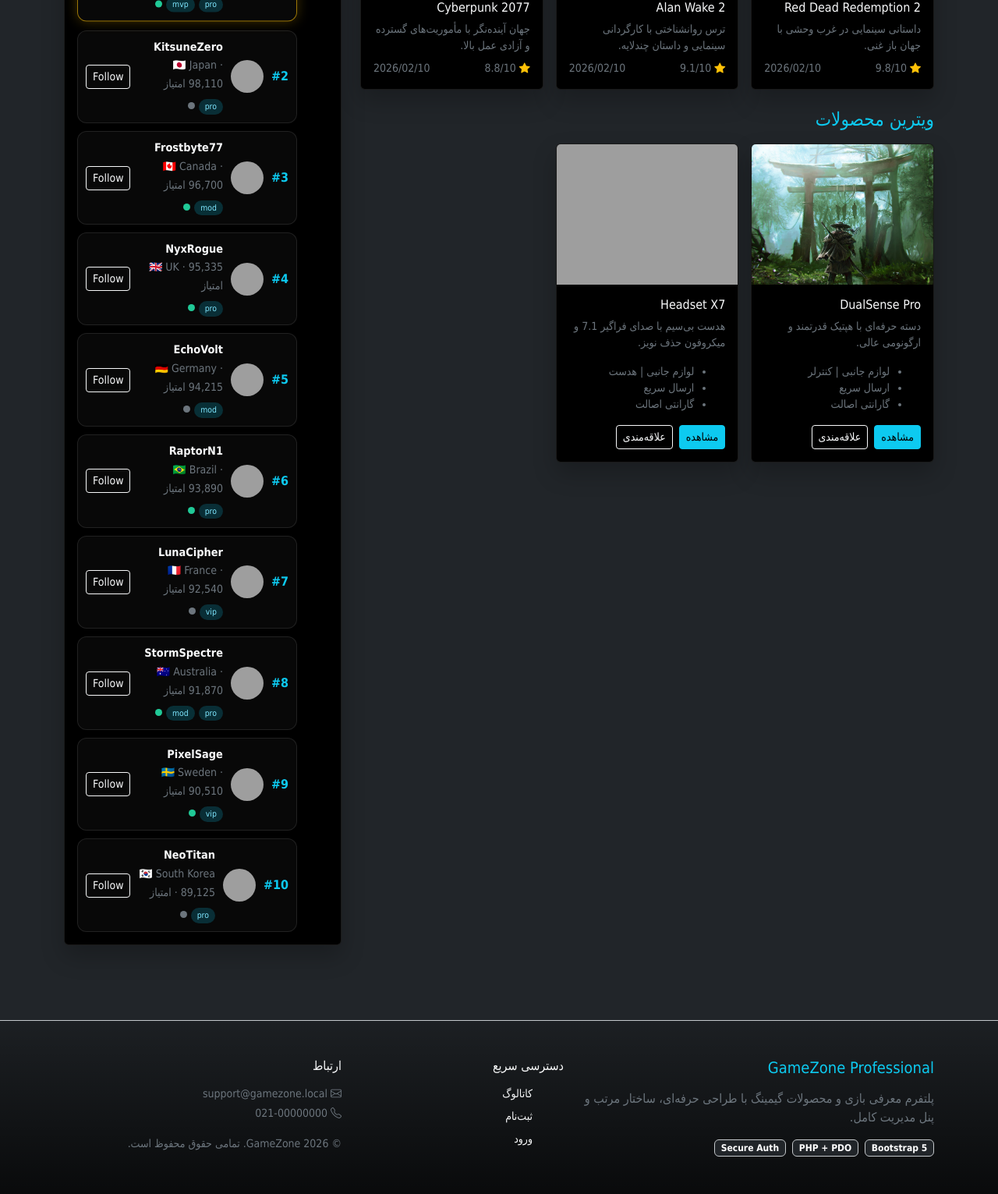
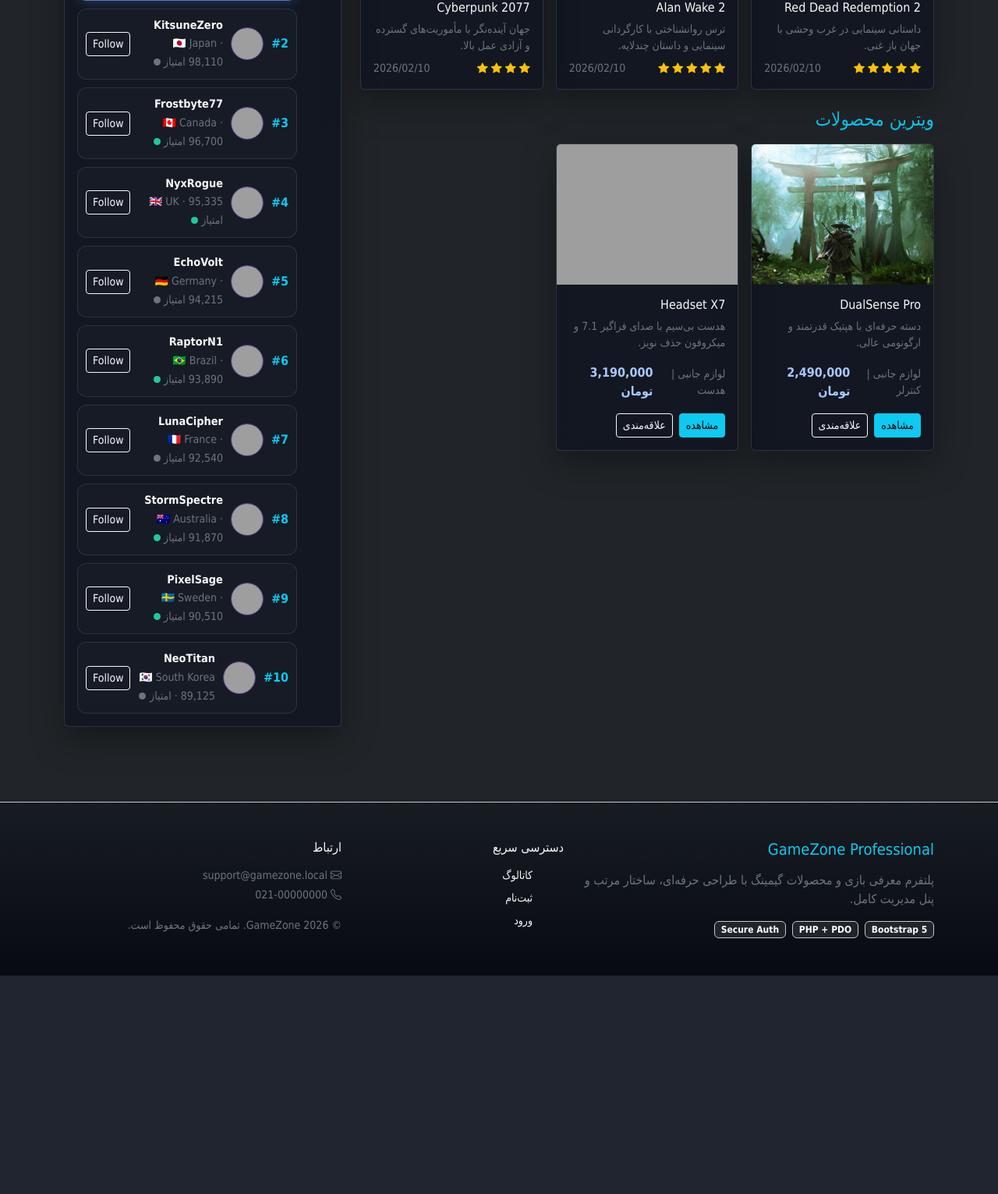
Before and after one commit to Abolfazl122222/game-zone-final, a PHP site: page / in a window 1280 px wide. Shown: the part 978-2509 px from the top of the page at 78% size. After the commit the page ends 2229 px from the top, so only its background shows below. Run offline with PHP 8.4, Linux system fonts and the light colour scheme; data comes from the database, SQL or seed files in the repository; grey boxes are pictures that could not be loaded.

Commit message:
Modernize homepage UI and build PHP-driven leaderboard

```diff
--- a/css/app.css
+++ b/css/app.css
@@ -1,38 +1,93 @@
+:root {
+  --bg-main: #070a14;
+  --bg-soft: #0d1324;
+  --neon: #5ea0ff;
+  --neon-strong: #8f5bff;
+  --text-soft: #9ea8c7;
+}
+
 body {
   font-family: "Vazirmatn", "Tahoma", sans-serif;
-  background: #0b0f19;
+  background:
+    radial-gradient(circle at 10% 10%, rgba(94, 160, 255, 0.14), transparent 28%),
+    radial-gradient(circle at 90% 0%, rgba(143, 91, 255, 0.15), transparent 32%),
+    var(--bg-main);
+  color: #e6edff;
 }
 
 .navbar {
-  background: rgba(0, 0, 0, 0.82) !important;
-  backdrop-filter: blur(8px);
+  background: rgba(5, 9, 18, 0.82) !important;
+  backdrop-filter: blur(12px);
+}
+
+.navbar-brand,
+.nav-link {
+  transition: color 0.2s ease, text-shadow 0.2s ease;
+}
+
+.nav-link:hover,
+.nav-link.active,
+.navbar-brand:hover {
+  color: #b8d7ff !important;
+  text-shadow: 0 0 12px rgba(94, 160, 255, 0.35);
+}
+
+.btn-icon {
+  width: 34px;
+  height: 34px;
+  border: 1px solid rgba(151, 172, 221, 0.28);
+  border-radius: 50%;
+  color: #d8e4ff;
+  display: grid;
+  place-items: center;
+  background: rgba(255, 255, 255, 0.03);
+}
+
+.btn-icon:hover {
+  color: #fff;
+  border-color: rgba(94, 160, 255, 0.7);
+  box-shadow: 0 0 12px rgba(94, 160, 255, 0.45);
 }
 
 .hero {
   min-height: 74vh;
   background:
-    radial-gradient(circle at 80% 20%, rgba(13, 202, 240, 0.18), transparent 35%),
-    radial-gradient(circle at 20% 80%, rgba(13, 110, 253, 0.2), transparent 40%),
+    radial-gradient(circle at 80% 20%, rgba(94, 160, 255, 0.2), transparent 35%),
+    radial-gradient(circle at 20% 80%, rgba(143, 91, 255, 0.2), transparent 40%),
     url('../images/galaxy-in-space.jpg') center/cover;
   border-bottom: 1px solid rgba(255, 255, 255, 0.08);
 }
 
-.glass-card {
-  background: rgba(0, 0, 0, 0.58);
-  border: 1px solid rgba(255, 255, 255, 0.12);
-  backdrop-filter: blur(10px);
-  box-shadow: 0 20px 45px rgba(0, 0, 0, 0.35);
+.glass-card,
+.panel-card {
+  background: rgba(10, 16, 30, 0.62) !important;
+  border: 1px solid rgba(151, 172, 221, 0.2);
+  backdrop-filter: blur(12px);
+  box-shadow: 0 16px 44px rgba(0, 0, 0, 0.35);
 }
 
 .hero-cover {
   max-height: 360px;
   width: 100%;
   object-fit: cover;
+  border: 1px solid rgba(143, 91, 255, 0.2);
 }
 
-.panel-card {
-  border: 1px solid rgba(255, 255, 255, 0.1);
-  box-shadow: 0 14px 30px rgba(0, 0, 0, 0.22);
+.article-card,
+.product-card,
+.stat-card,
+.leaderboard-item,
+.btn,
+.form-control {
+  transition: all 0.25s ease;
+}
+
+.article-card:hover,
+.product-card:hover,
+.leaderboard-item:hover {
+  transform: translateY(-4px);
+  border-color: rgba(94, 160, 255, 0.55);
+  box-shadow: 0 16px 32px rgba(31, 57, 129, 0.35);
 }
 
 .article-card img,
@@ -41,9 +96,13 @@
   object-fit: cover;
 }
 
+.product-price {
+  color: #a8c7ff;
+}
+
 .stat-card {
-  background: linear-gradient(135deg, rgba(13, 110, 253, .2), rgba(13, 202, 240, .1));
-  border: 1px solid rgba(255, 255, 255, 0.12);
+  background: linear-gradient(135deg, rgba(18, 31, 60, 0.8), rgba(20, 47, 94, 0.5));
+  border: 1px solid rgba(125, 155, 229, 0.25);
 }
 
 .leaderboard-list {
@@ -58,18 +117,12 @@
   display: flex;
   align-items: center;
   gap: 10px;
-  background: rgba(255, 255, 255, 0.03);
+  background: rgba(255, 255, 255, 0.02);
 }
 
 .leaderboard-item.top {
-  border-color: rgba(255, 193, 7, 0.6);
-  box-shadow: 0 0 16px rgba(255, 193, 7, 0.25);
-  animation: topPulse 1.8s ease-in-out infinite;
-}
-
-@keyframes topPulse {
-  0%, 100% { transform: translateY(0); }
-  50% { transform: translateY(-2px); }
+  border-color: rgba(94, 160, 255, 0.75);
+  box-shadow: 0 0 16px rgba(94, 160, 255, 0.28);
 }
 
 .leaderboard-avatar {
@@ -77,6 +130,7 @@
   height: 42px;
   border-radius: 50%;
   object-fit: cover;
+  border: 1px solid rgba(143, 91, 255, 0.55);
 }
 
 .leaderboard-meta {
@@ -92,28 +146,24 @@
   text-overflow: ellipsis;
 }
 
-.badge-chip {
-  display: inline-block;
-  font-size: 0.65rem;
-  border-radius: 999px;
-  padding: 2px 8px;
-  margin-inline-end: 5px;
-  background: rgba(13, 202, 240, 0.2);
-  color: #7fe7ff;
-}
-
 .status-dot {
   width: 9px;
   height: 9px;
   border-radius: 999px;
   display: inline-block;
+  margin-top: 6px;
 }
 
 .status-dot.online { background: #20c997; }
 .status-dot.offline { background: #6c757d; }
 
-.leaderboard-collapsed {
-  display: none;
+.form-control {
+  background: rgba(255, 255, 255, 0.05) !important;
+}
+
+.form-control:focus {
+  border-color: rgba(94, 160, 255, 0.75);
+  box-shadow: 0 0 0 0.2rem rgba(94, 160, 255, 0.2);
 }
 
 .auth-wrap {
@@ -121,7 +171,7 @@
 }
 
 .footer-gradient {
-  background: linear-gradient(180deg, rgba(0, 0, 0, .15), rgba(0, 0, 0, .72));
+  background: linear-gradient(180deg, rgba(9, 13, 25, .4), rgba(5, 8, 16, .92));
 }
 
 @media (max-width: 1199px) {
--- a/includes/header.php
+++ b/includes/header.php
@@ -21,7 +21,10 @@
 <body class="bg-dark text-light">
 <nav class="navbar navbar-expand-lg navbar-dark bg-black border-bottom border-secondary-subtle sticky-top">
     <div class="container py-1">
-        <a class="navbar-brand fw-bold text-info" href="index.php">GameZone Pro</a>
+        <a class="navbar-brand fw-bold text-info d-flex align-items-center gap-2" href="index.php">
+            <i class="bi bi-controller"></i>
+            <span>GameZone Pro</span>
+        </a>
         <button class="navbar-toggler" type="button" data-bs-toggle="collapse" data-bs-target="#mainNavbar" aria-controls="mainNavbar" aria-expanded="false" aria-label="تغییر منو">
             <span class="navbar-toggler-icon"></span>
         </button>
@@ -35,6 +38,12 @@
                 <?php endif; ?>
             </ul>
             <div class="d-flex align-items-center gap-2 me-lg-3">
+                <button type="button" class="btn btn-icon" aria-label="جستجو">
+                    <i class="bi bi-search"></i>
+                </button>
+                <button type="button" class="btn btn-icon" aria-label="پروفایل کاربر">
+                    <i class="bi bi-person-circle"></i>
+                </button>
                 <?php if ($user): ?>
                     <span class="small text-secondary">سلام، <?php echo htmlspecialchars($user['name'], ENT_QUOTES, 'UTF-8'); ?></span>
                     <a class="btn btn-outline-light btn-sm" href="logout.php">خروج</a>
--- a/index.php
+++ b/index.php
@@ -19,6 +19,28 @@
 $productsStmt = $pdo->prepare("SELECT title, short_description, cover, genre FROM games WHERE content_type = 'product' ORDER BY created_at DESC LIMIT 3");
 $productsStmt->execute();
 $products = $productsStmt->fetchAll();
+
+// قیمت نمونه برای نمایش کارت‌های محصول (در صورت نبود قیمت در دیتابیس)
+$productPrices = ['2,490,000', '3,190,000', '1,850,000'];
+
+// داده‌های لیدربرد به صورت آرایه PHP تا در HTML رندر شوند.
+$leaderboardUsers = [
+    ['id' => 1, 'username' => 'AstraVex', 'score' => 99340, 'country' => 'USA', 'flag' => '🇺🇸', 'online' => true, 'avatar' => 'https://i.pravatar.cc/80?img=11'],
+    ['id' => 2, 'username' => 'KitsuneZero', 'score' => 98110, 'country' => 'Japan', 'flag' => '🇯🇵', 'online' => false, 'avatar' => 'https://i.pravatar.cc/80?img=12'],
+    ['id' => 3, 'username' => 'Frostbyte77', 'score' => 96700, 'country' => 'Canada', 'flag' => '🇨🇦', 'online' => true, 'avatar' => 'https://i.pravatar.cc/80?img=13'],
+    ['id' => 4, 'username' => 'NyxRogue', 'score' => 95335, 'country' => 'UK', 'flag' => '🇬🇧', 'online' => true, 'avatar' => 'https://i.pravatar.cc/80?img=14'],
+    ['id' => 5, 'username' => 'EchoVolt', 'score' => 94215, 'country' => 'Germany', 'flag' => '🇩🇪', 'online' => false, 'avatar' => 'https://i.pravatar.cc/80?img=15'],
+    ['id' => 6, 'username' => 'RaptorN1', 'score' => 93890, 'country' => 'Brazil', 'flag' => '🇧🇷', 'online' => true, 'avatar' => 'https://i.pravatar.cc/80?img=16'],
+    ['id' => 7, 'username' => 'LunaCipher', 'score' => 92540, 'country' => 'France', 'flag' => '🇫🇷', 'online' => false, 'avatar' => 'https://i.pravatar.cc/80?img=17'],
+    ['id' => 8, 'username' => 'StormSpectre', 'score' => 91870, 'country' => 'Australia', 'flag' => '🇦🇺', 'online' => true, 'avatar' => 'https://i.pravatar.cc/80?img=18'],
+    ['id' => 9, 'username' => 'PixelSage', 'score' => 90510, 'country' => 'Sweden', 'flag' => '🇸🇪', 'online' => true, 'avatar' => 'https://i.pravatar.cc/80?img=19'],
+    ['id' => 10, 'username' => 'NeoTitan', 'score' => 89125, 'country' => 'South Korea', 'flag' => '🇰🇷', 'online' => false, 'avatar' => 'https://i.pravatar.cc/80?img=20'],
+];
+
+// مرتب‌سازی اولیه از بیشترین امتیاز به کمترین امتیاز
+usort($leaderboardUsers, static function (array $a, array $b): int {
+    return $b['score'] <=> $a['score'];
+});
 
 include __DIR__ . '/includes/header.php';
 ?>
@@ -59,6 +81,8 @@
         <h2 id="article-title" class="h4 mb-3 text-info">مجله بازی</h2>
         <div class="row g-3">
           <?php foreach ($articles as $article): ?>
+            <?php $numericRating = (float) preg_replace('/[^0-9.]/', '', (string) ($article['rating'] ?? '0')); ?>
+            <?php $starCount = max(1, min(5, (int) round($numericRating / 2))); ?>
             <div class="col-md-6 col-xl-4">
               <article class="card bg-black text-light panel-card h-100 article-card">
                 <img src="<?php echo htmlspecialchars($article['cover'], ENT_QUOTES, 'UTF-8'); ?>" class="card-img-top" alt="<?php echo htmlspecialchars($article['title'], ENT_QUOTES, 'UTF-8'); ?>" loading="lazy">
@@ -66,9 +90,13 @@
                   <span class="badge bg-primary-subtle text-info-emphasis mb-2"><?php echo htmlspecialchars($article['genre'], ENT_QUOTES, 'UTF-8'); ?></span>
                   <h3 class="h6"><?php echo htmlspecialchars($article['title'], ENT_QUOTES, 'UTF-8'); ?></h3>
                   <p class="small text-secondary mb-2"><?php echo htmlspecialchars(mb_strimwidth($article['short_description'], 0, 100, '...'), ENT_QUOTES, 'UTF-8'); ?></p>
-                  <div class="small text-secondary d-flex justify-content-between">
-                    <span><i class="bi bi-star-fill text-warning"></i> <?php echo htmlspecialchars($article['rating'], ENT_QUOTES, 'UTF-8'); ?></span>
-                    <span><?php echo htmlspecialchars(date('Y/m/d', strtotime($article['created_at'])), ENT_QUOTES, 'UTF-8'); ?></span>
+                  <div class="small d-flex justify-content-between align-items-center">
+                    <span class="text-warning" aria-label="امتیاز">
+                      <?php for ($i = 0; $i < $starCount; $i++): ?>
+                        <i class="bi bi-star-fill"></i>
+                      <?php endfor; ?>
+                    </span>
+                    <span class="text-secondary"><?php echo htmlspecialchars(date('Y/m/d', strtotime($article['created_at'])), ENT_QUOTES, 'UTF-8'); ?></span>
                   </div>
                 </div>
               </article>
@@ -80,18 +108,17 @@
       <section aria-labelledby="product-title">
         <h2 id="product-title" class="h4 mb-3 text-info">ویترین محصولات</h2>
         <div class="row g-3">
-          <?php foreach ($products as $product): ?>
+          <?php foreach ($products as $index => $product): ?>
             <div class="col-md-6 col-xl-4">
               <article class="card bg-black text-light panel-card h-100 product-card">
                 <img src="<?php echo htmlspecialchars($product['cover'], ENT_QUOTES, 'UTF-8'); ?>" class="card-img-top" alt="<?php echo htmlspecialchars($product['title'], ENT_QUOTES, 'UTF-8'); ?>" loading="lazy">
                 <div class="card-body">
                   <h3 class="h6"><?php echo htmlspecialchars($product['title'], ENT_QUOTES, 'UTF-8'); ?></h3>
                   <p class="small text-secondary mb-3"><?php echo htmlspecialchars(mb_strimwidth($product['short_description'], 0, 90, '...'), ENT_QUOTES, 'UTF-8'); ?></p>
-                  <ul class="small text-secondary mb-3 ps-3">
-                    <li><?php echo htmlspecialchars($product['genre'], ENT_QUOTES, 'UTF-8'); ?></li>
-                    <li>ارسال سریع</li>
-                    <li>گارانتی اصالت</li>
-                  </ul>
+                  <div class="d-flex justify-content-between align-items-center mb-3">
+                    <span class="small text-secondary"><?php echo htmlspecialchars($product['genre'], ENT_QUOTES, 'UTF-8'); ?></span>
+                    <strong class="product-price"><?php echo htmlspecialchars($productPrices[$index] ?? '2,000,000', ENT_QUOTES, 'UTF-8'); ?> تومان</strong>
+                  </div>
                   <div class="d-flex gap-2">
                     <a href="main.php" class="btn btn-info btn-sm">مشاهده</a>
                     <button type="button" class="btn btn-outline-light btn-sm" aria-label="افزودن به علاقه‌مندی‌ها">علاقه‌مندی</button>
@@ -112,16 +139,31 @@
             <button id="leaderboard-toggle" class="btn btn-sm btn-outline-light d-xl-none" type="button" aria-expanded="false" aria-controls="leaderboard-list">نمایش</button>
           </div>
 
-          <label for="leaderboard-search" class="form-label small">جستجو (نام کاربری یا کشور)</label>
-          <input id="leaderboard-search" type="search" class="form-control form-control-sm bg-dark text-light border-secondary mb-3" placeholder="مثلاً Astro یا Japan" aria-label="جستجوی کاربر در لیدربرد">
+          <label for="leaderboard-search" class="form-label small">جستجو بر اساس نام کاربری</label>
+          <input id="leaderboard-search" type="search" class="form-control form-control-sm bg-dark text-light border-secondary mb-3" placeholder="مثلاً Astra" aria-label="جستجوی کاربر در لیدربرد">
 
           <div class="btn-group w-100 mb-3" role="group" aria-label="مرتب‌سازی لیدربرد">
-            <button type="button" class="btn btn-sm btn-info" data-sort="rank">رتبه</button>
-            <button type="button" class="btn btn-sm btn-outline-info" data-sort="score">امتیاز</button>
+            <button type="button" class="btn btn-sm btn-info" data-sort="score">امتیاز</button>
             <button type="button" class="btn btn-sm btn-outline-info" data-sort="name">نام</button>
           </div>
 
-          <ol id="leaderboard-list" class="list-unstyled mb-0 leaderboard-list" aria-live="polite"></ol>
+          <ol id="leaderboard-list" class="list-unstyled mb-0 leaderboard-list" aria-live="polite">
+            <?php foreach ($leaderboardUsers as $rank => $user): ?>
+              <li class="leaderboard-item <?php echo $rank === 0 ? 'top' : ''; ?>"
+                  data-id="<?php echo (int) $user['id']; ?>"
+                  data-username="<?php echo htmlspecialchars(strtolower($user['username']), ENT_QUOTES, 'UTF-8'); ?>"
+                  data-score="<?php echo (int) $user['score']; ?>">
+                <strong class="text-info">#<?php echo $rank + 1; ?></strong>
+                <img class="leaderboard-avatar" src="<?php echo htmlspecialchars($user['avatar'], ENT_QUOTES, 'UTF-8'); ?>" alt="آواتار <?php echo htmlspecialchars($user['username'], ENT_QUOTES, 'UTF-8'); ?>" loading="lazy">
+                <div class="leaderboard-meta">
+                  <div class="leaderboard-user"><?php echo htmlspecialchars($user['username'], ENT_QUOTES, 'UTF-8'); ?></div>
+                  <small class="text-secondary"><?php echo htmlspecialchars($user['flag'] . ' ' . $user['country'], ENT_QUOTES, 'UTF-8'); ?> · <?php echo number_format((int) $user['score']); ?> امتیاز</small>
+                  <span class="status-dot <?php echo $user['online'] ? 'online' : 'offline'; ?>" title="<?php echo $user['online'] ? 'online' : 'offline'; ?>"></span>
+                </div>
+                <button class="btn btn-sm btn-outline-light follow-btn" data-id="<?php echo (int) $user['id']; ?>" aria-label="دنبال کردن <?php echo htmlspecialchars($user['username'], ENT_QUOTES, 'UTF-8'); ?>">Follow</button>
+              </li>
+            <?php endforeach; ?>
+          </ol>
         </div>
       </section>
     </aside>
--- a/js/app.js
+++ b/js/app.js
@@ -24,66 +24,49 @@
     });
   }
 
-  const users = [
-    { id: 1, username: 'AstraVex', rank: 1, score: 99340, country: 'USA', flag: '🇺🇸', badges: ['pro', 'mvp'], online: true, avatar: 'https://i.pravatar.cc/80?img=11' },
-    { id: 2, username: 'KitsuneZero', rank: 2, score: 98110, country: 'Japan', flag: '🇯🇵', badges: ['pro'], online: false, avatar: 'https://i.pravatar.cc/80?img=12' },
-    { id: 3, username: 'Frostbyte77', rank: 3, score: 96700, country: 'Canada', flag: '🇨🇦', badges: ['mod'], online: true, avatar: 'https://i.pravatar.cc/80?img=13' },
-    { id: 4, username: 'NyxRogue', rank: 4, score: 95335, country: 'UK', flag: '🇬🇧', badges: ['pro'], online: true, avatar: 'https://i.pravatar.cc/80?img=14' },
-    { id: 5, username: 'EchoVolt', rank: 5, score: 94215, country: 'Germany', flag: '🇩🇪', badges: ['mod'], online: false, avatar: 'https://i.pravatar.cc/80?img=15' },
-    { id: 6, username: 'RaptorN1', rank: 6, score: 93890, country: 'Brazil', flag: '🇧🇷', badges: ['pro'], online: true, avatar: 'https://i.pravatar.cc/80?img=16' },
-    { id: 7, username: 'LunaCipher', rank: 7, score: 92540, country: 'France', flag: '🇫🇷', badges: ['vip'], online: false, avatar: 'https://i.pravatar.cc/80?img=17' },
-    { id: 8, username: 'StormSpectre', rank: 8, score: 91870, country: 'Australia', flag: '🇦🇺', badges: ['pro', 'mod'], online: true, avatar: 'https://i.pravatar.cc/80?img=18' },
-    { id: 9, username: 'PixelSage', rank: 9, score: 90510, country: 'Sweden', flag: '🇸🇪', badges: ['vip'], online: true, avatar: 'https://i.pravatar.cc/80?img=19' },
-    { id: 10, username: 'NeoTitan', rank: 10, score: 89125, country: 'South Korea', flag: '🇰🇷', badges: ['pro'], online: false, avatar: 'https://i.pravatar.cc/80?img=20' },
-    { id: 11, username: 'HexaDruid', rank: 11, score: 88190, country: 'India', flag: '🇮🇳', badges: ['mod'], online: true, avatar: 'https://i.pravatar.cc/80?img=21' }
-  ];
-
   const leaderboardList = document.getElementById('leaderboard-list');
   if (!leaderboardList) return;
 
   const searchInput = document.getElementById('leaderboard-search');
   const sortButtons = document.querySelectorAll('[data-sort]');
   const toggleBtn = document.getElementById('leaderboard-toggle');
-  const followed = new Set([1]);
-  let currentSort = 'rank';
+  const followed = new Set();
+  let currentSort = 'score';
 
-  const sortedAndFiltered = () => {
+  // داده‌ها از HTML (که با PHP ساخته شده) خوانده می‌شوند.
+  const users = Array.from(leaderboardList.querySelectorAll('.leaderboard-item')).map((item) => ({
+    id: Number(item.dataset.id),
+    username: item.dataset.username,
+    score: Number(item.dataset.score),
+    element: item
+  }));
+
+  const renderList = () => {
     const query = (searchInput.value || '').trim().toLowerCase();
 
-    return users
-      .filter((user) => user.username.toLowerCase().includes(query) || user.country.toLowerCase().includes(query))
+    const visibleUsers = users
+      .filter((user) => user.username.includes(query))
       .sort((a, b) => {
-        if (currentSort === 'score') return b.score - a.score;
         if (currentSort === 'name') return a.username.localeCompare(b.username);
-        return a.rank - b.rank;
-      })
-      .slice(0, 10);
-  };
+        return b.score - a.score;
+      });
 
-  const createUserItem = (user, index) => {
-    const item = document.createElement('li');
-    item.className = `leaderboard-item ${index === 0 ? 'top' : ''}`;
+    leaderboardList.innerHTML = '';
 
-    const badgeHtml = user.badges.map((badge) => `<span class="badge-chip">${badge}</span>`).join('');
-    const isFollowed = followed.has(user.id);
+    visibleUsers.forEach((user, index) => {
+      const clonedItem = user.element.cloneNode(true);
+      clonedItem.classList.toggle('top', index === 0);
+      clonedItem.querySelector('strong').textContent = `#${index + 1}`;
 
-    item.innerHTML = `
-      <strong class="text-info">#${user.rank}</strong>
-      <img class="leaderboard-avatar" src="${user.avatar}" alt="آواتار ${user.username}" loading="lazy">
-      <div class="leaderboard-meta">
-        <div class="leaderboard-user">${user.username}</div>
-        <small class="text-secondary">${user.flag} ${user.country} · ${user.score.toLocaleString()} امتیاز</small>
-        <div class="mt-1">${badgeHtml}<span class="status-dot ${user.online ? 'online' : 'offline'}" title="${user.online ? 'online' : 'offline'}"></span></div>
-      </div>
-      <button class="btn btn-sm ${isFollowed ? 'btn-info' : 'btn-outline-light'} follow-btn" data-id="${user.id}" aria-label="${isFollowed ? 'لغو دنبال کردن' : 'دنبال کردن'} ${user.username}">${isFollowed ? 'Unfollow' : 'Follow'}</button>
-    `;
+      const followBtn = clonedItem.querySelector('.follow-btn');
+      const isFollowed = followed.has(user.id);
+      followBtn.textContent = isFollowed ? 'Unfollow' : 'Follow';
+      followBtn.classList.toggle('btn-info', isFollowed);
+      followBtn.classList.toggle('btn-outline-light', !isFollowed);
+      followBtn.setAttribute('aria-label', `${isFollowed ? 'لغو دنبال کردن' : 'دنبال کردن'} ${user.username}`);
 
-    return item;
-  };
-
-  const renderList = () => {
-    leaderboardList.innerHTML = '';
-    sortedAndFiltered().forEach((user, index) => leaderboardList.appendChild(createUserItem(user, index)));
+      leaderboardList.appendChild(clonedItem);
+    });
   };
 
   searchInput.addEventListener('input', renderList);
@@ -98,15 +81,18 @@
     });
   });
 
+  // دکمه دنبال کردن برای هر کاربر با event delegation
   leaderboardList.addEventListener('click', function (event) {
     const target = event.target.closest('.follow-btn');
     if (!target) return;
+
     const userId = Number(target.dataset.id);
     if (followed.has(userId)) {
       followed.delete(userId);
     } else {
       followed.add(userId);
     }
+
     renderList();
   });
 
```
